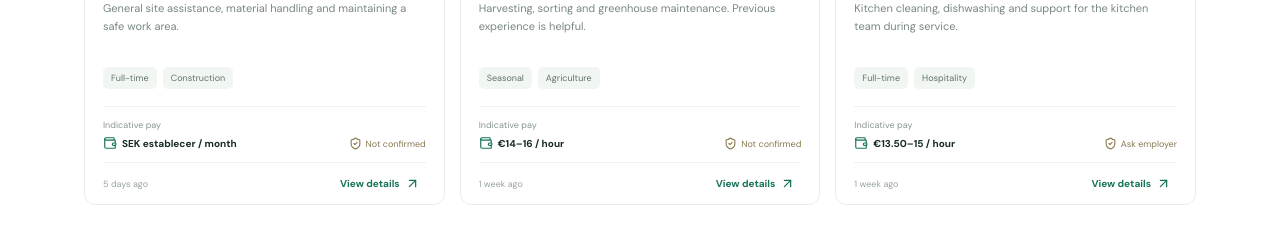
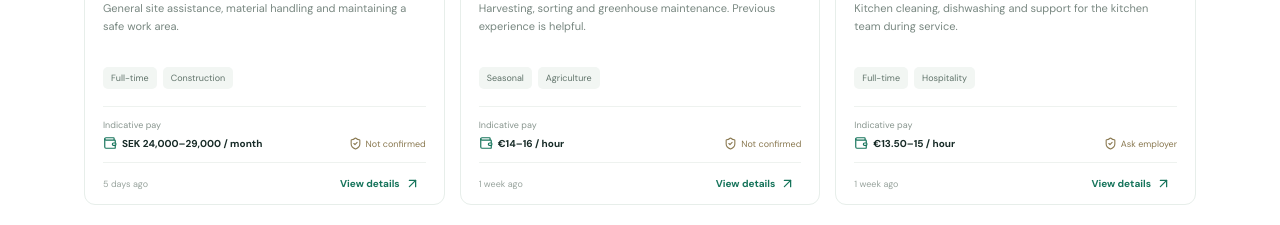
Before and after one commit to keshkerekeru-alt/Global-job-finder, a Next.js app: page / in a window 1280 px wide. Shown: the part 1420-1645 px from the top of the page. Built offline with nearby package versions, Linux system fonts and the light colour scheme.

Commit message:
Fix sample salary display

```diff
--- a/app/page.tsx
+++ b/app/page.tsx
@@ -17,7 +17,7 @@ const jobs: Job[] = [
   { id: 1, title: "Warehouse Associate", company: "Nordic Logistics Group", country: "Finland", city: "Helsinki", type: "Full-time", salary: "€2,100–2,500 / month", category: "Warehouse", visa: "Ask employer", posted: "2 days ago", description: "Order preparation, packing and basic warehouse operations. Training provided.", initials: "NL", color: "mint" },
   { id: 2, title: "Production Worker", company: "Baltic Food Industries", country: "Lithuania", city: "Kaunas", type: "Full-time", salary: "€1,400–1,800 / month", category: "Factory", visa: "Not confirmed", posted: "3 days ago", description: "Food production line work, packaging and quality checks in a shift-based team.", initials: "BF", color: "blue" },
   { id: 3, title: "Hotel Housekeeping Assistant", company: "Alpine Hospitality", country: "Austria", city: "Innsbruck", type: "Seasonal", salary: "€1,850–2,200 / month", category: "Hospitality", visa: "Ask employer", posted: "4 days ago", description: "Guest-room cleaning and shared-area upkeep. Seasonal accommodation may be available.", initials: "AH", color: "peach" },
-  { id: 4, title: "Construction Labourer", company: "NorthBuild Services", country: "Sweden", city: "Gothenburg", type: "Full-time", salary: "SEK  establecer / month", category: "Construction", visa: "Not confirmed", posted: "5 days ago", description: "General site assistance, material handling and maintaining a safe work area.", initials: "NB", color: "lavender" },
+  { id: 4, title: "Construction Labourer", company: "NorthBuild Services", country: "Sweden", city: "Gothenburg", type: "Full-time", salary: "SEK 24,000–29,000 / month", category: "Construction", visa: "Not confirmed", posted: "5 days ago", description: "General site assistance, material handling and maintaining a safe work area.", initials: "NB", color: "lavender" },
   { id: 5, title: "Farm & Greenhouse Worker", company: "GreenFields Co-op", country: "Netherlands", city: "Westland", type: "Seasonal", salary: "€14–16 / hour", category: "Agriculture", visa: "Not confirmed", posted: "1 week ago", description: "Harvesting, sorting and greenhouse maintenance. Previous experience is helpful.", initials: "GF", color: "yellow" },
   { id: 6, title: "Dishwasher / Kitchen Porter", company: "Harbor View Hotel", country: "Ireland", city: "Cork", type: "Full-time", salary: "€13.50–15 / hour", category: "Hospitality", visa: "Ask employer", posted: "1 week ago", description: "Kitchen cleaning, dishwashing and support for the kitchen team during service.", initials: "HV", color: "rose" }
 ];
```
